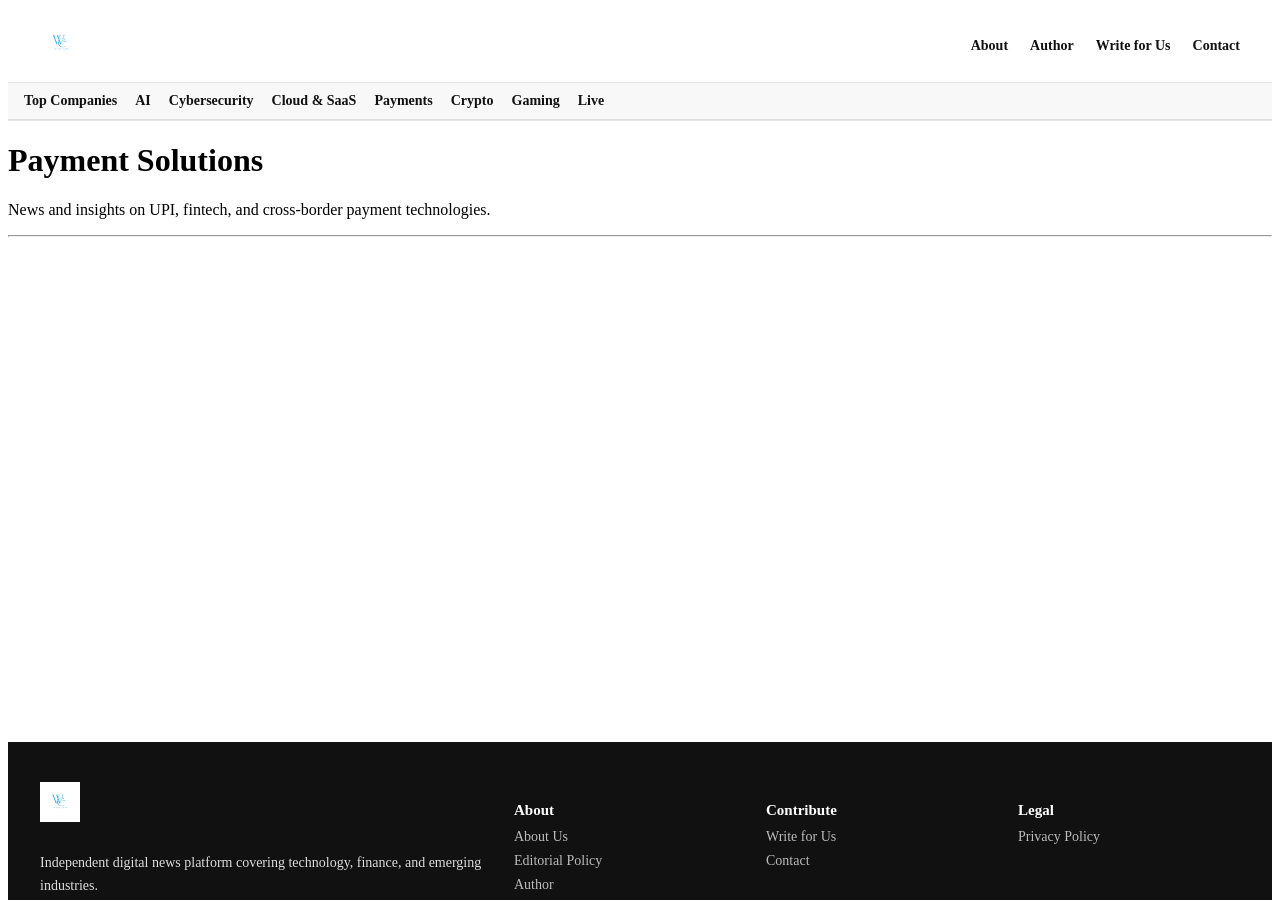
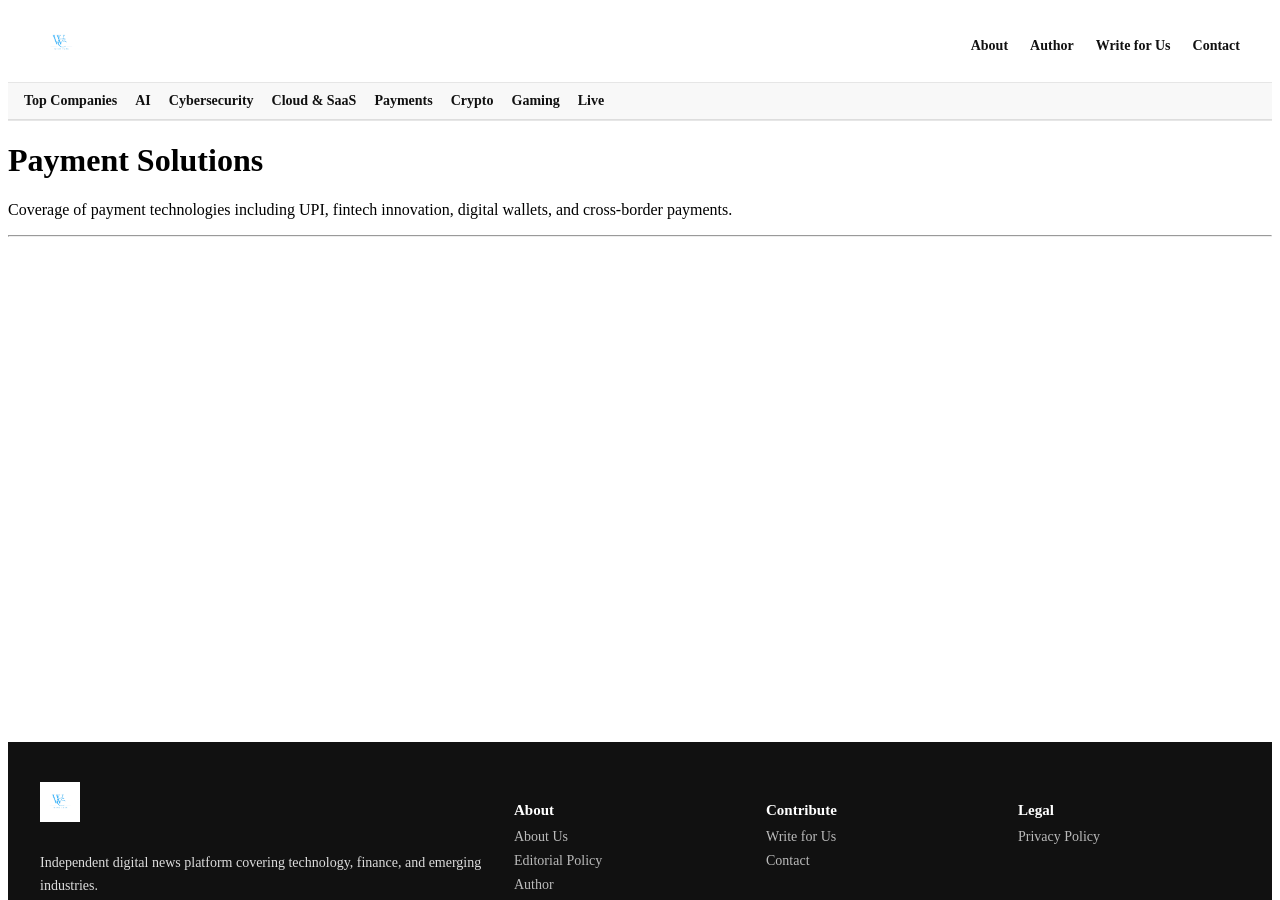
Before and after one commit to rinkeshjha623/winkcasa.com, a Jekyll site: the page built from categories/payment-solutions.md, in a window 1280 px wide and 900 px high. Built offline with Jekyll 4.4.1, drawn with Linux system fonts in a browser that asks for light colours.

Commit message:
Update payment-solutions.md

```diff
--- a/categories/payment-solutions.md
+++ b/categories/payment-solutions.md
@@ -2,5 +2,5 @@
 layout: category
 title: Payment Solutions
 category: payment-solutions
-description: News and insights on UPI, fintech, and cross-border payment technologies.
+description: Coverage of payment technologies including UPI, fintech innovation, digital wallets, and cross-border payments.
 ---
```
